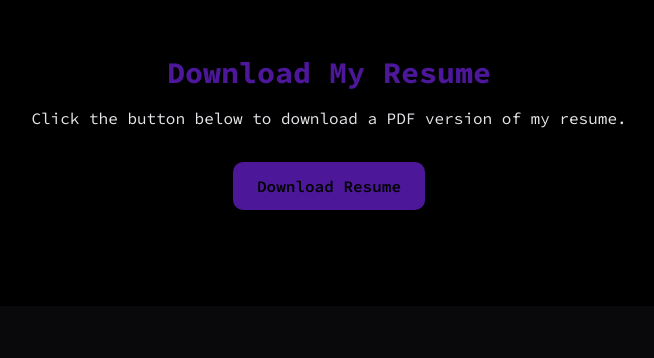
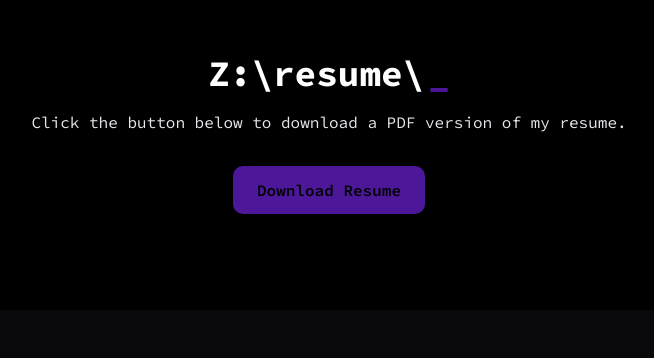
Before and after one commit to ttiramisu/website-personal, a React (Vite) app: page / in a window 1280 px wide. Shown: the part 2146-2504 px from the top of the page, without its empty margins (311-965 px from the left). Built offline with nearby package versions, Linux system fonts and the light colour scheme.

Commit message:
bug fix(hopefully)

```diff
--- a/index.html
+++ b/index.html
@@ -3,7 +3,7 @@
 
 <head>
   <meta charset="UTF-8" />
-  <!-- <link rel="icon" type="image/svg+xml" href="/vite.svg" /> -->
+  <link rel="icon" type="image/svg+xml" href="/pfp.jpg" />
   <meta name="viewport" content="width=device-width, initial-scale=1.0" />
   <style>
     @import url('https://fonts.googleapis.com/css2?family=Source+Code+Pro:ital,wght@0,200..900;1,200..900&display=swap');
--- a/src/App.tsx
+++ b/src/App.tsx
@@ -44,7 +44,7 @@ function App() {
           name="Jin (ttiramisu) Zijie"
           role="Web Developer | Python"
           description="I'm a leader and web developer with a love for creating innovative solutions. I enjoy working on web development and Python"
-          imageUrl="/public/me.jpg"
+          imageUrl="/me.jpg"
           typingSpeed={40}
         />
       </div>
--- a/src/components/resume.tsx
+++ b/src/components/resume.tsx
@@ -1,9 +1,18 @@
 import React from "react";
+import TextType from "./TextType";
 
 const ResumeDownload: React.FC = () => {
   return (
-    <div className="text-center flex flex-col items-center gap-4 mb-4">
-      <h2 className="text-3xl text-violet-900 font-bold">Download My Resume</h2>
+    <div className="text-center flex flex-col items-center gap-4 mb-4 ml-6 mr-6">
+      <h2 className="text-4xl text-violet-900 font-bold">
+        <TextType
+          text={["Z:\\resume\\"]}
+          typingSpeed={75}
+          pauseDuration={1500}
+          showCursor={true}
+          cursorCharacter="_"
+        />
+      </h2>
       <p className="text-gray-200">
         Click the button below to download a PDF version of my resume.
       </p>
```
Also changed, not shown: public/pfp.jpg (added).
